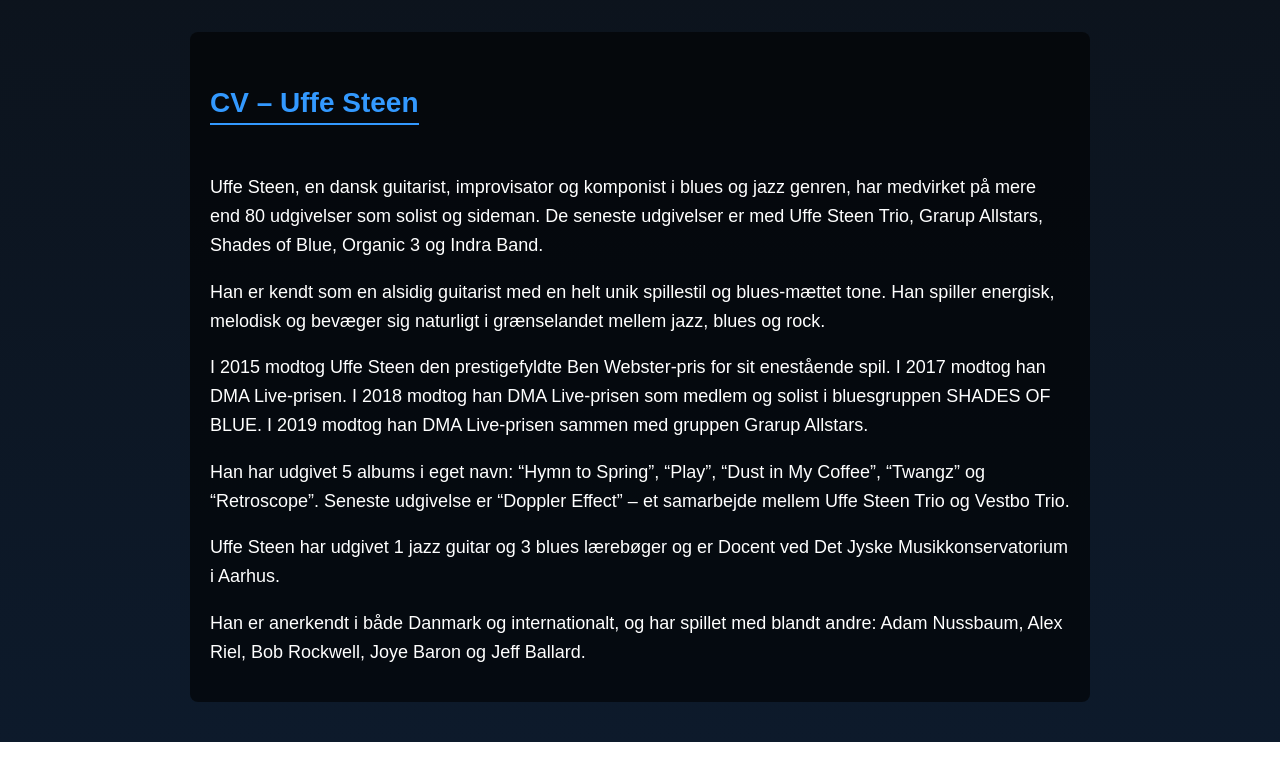
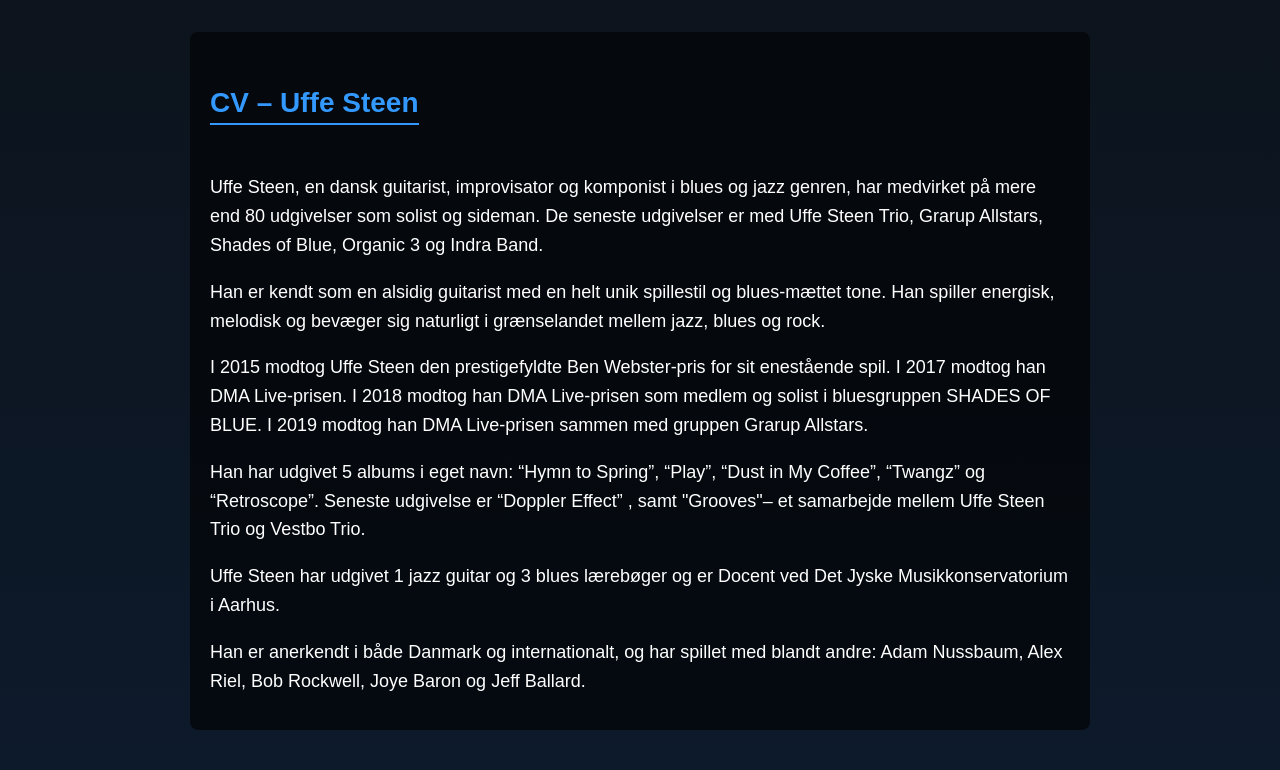
Before and after one commit to Uffesteen/uffesteen.github.io, a plain HTML site: page index.html in a window 1280 px wide. Shown: the part 951-1721 px from the top of the page. Before the commit the page ends 1693 px from the top, so only its background shows below. Drawn offline with Linux system fonts and the light colour scheme.

Commit message:
Revise CV details and add new album information
Updated the CV section and added a new collaboration album.

```diff
--- a/index.html
+++ b/index.html
@@ -138,7 +138,7 @@
 
             <p>I 2015 modtog Uffe Steen den prestigefyldte Ben Webster-pris for sit enestående spil. I 2017 modtog han DMA Live-prisen. I 2018 modtog han DMA Live-prisen som medlem og solist i bluesgruppen SHADES OF BLUE. I 2019 modtog han DMA Live-prisen sammen med gruppen Grarup Allstars.</p>
 
-            <p>Han har udgivet 5 albums i eget navn: “Hymn to Spring”, “Play”, “Dust in My Coffee”, “Twangz” og “Retroscope”. Seneste udgivelse er “Doppler Effect” – et samarbejde mellem Uffe Steen Trio og Vestbo Trio.</p>
+            <p>Han har udgivet 5 albums i eget navn: “Hymn to Spring”, “Play”, “Dust in My Coffee”, “Twangz” og “Retroscope”. Seneste udgivelse er “Doppler Effect” , samt "Grooves"– et samarbejde mellem Uffe Steen Trio og Vestbo Trio.</p>
 
             <p>Uffe Steen har udgivet 1 jazz guitar og 3 blues lærebøger og er Docent ved Det Jyske Musikkonservatorium i Aarhus.</p>
 
```
